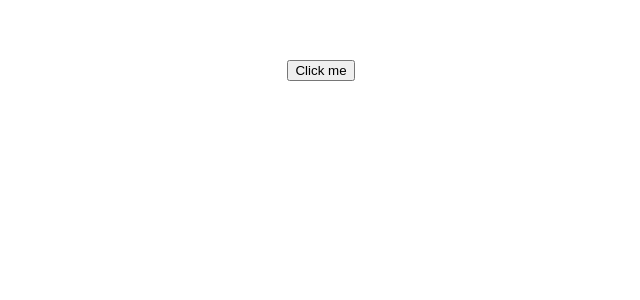
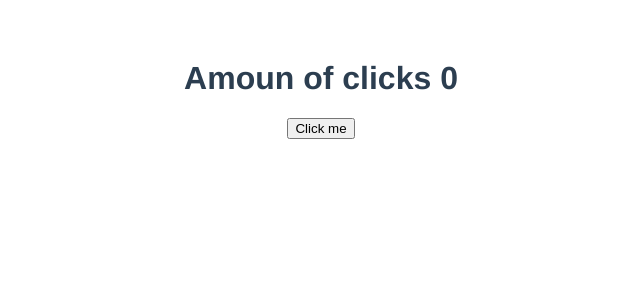
Before and after one commit to Sergiyan92/vue-app, a Vue app: page / in a window 1280 px wide. Shown: the top 300 px of the page, without its empty margins (319-959 px from the left). Built offline with nearby package versions, Linux system fonts and the light colour scheme.

Commit message:
data & computed

```diff
--- a/src/App.vue
+++ b/src/App.vue
@@ -1,6 +1,7 @@
 <template>
   <div id="app">
-    <Botton>Click me</Botton>
+    <h1>{{ title }}</h1>
+    <Botton @click="increment">Click me</Botton>
   </div>
 </template>
 
@@ -9,6 +10,21 @@ import Botton from "@/components/ButtonClick.vue";
 export default {
   components: {
     Botton,
+  },
+  data() {
+    return {
+      amountofClicks: 0,
+    };
+  },
+  computed: {
+    title() {
+      return `Amoun of clicks ${this.amountofClicks}`;
+    },
+  },
+  methods: {
+    increment() {
+      this.amountofClicks += 1;
+    },
   },
 };
 </script>
```
